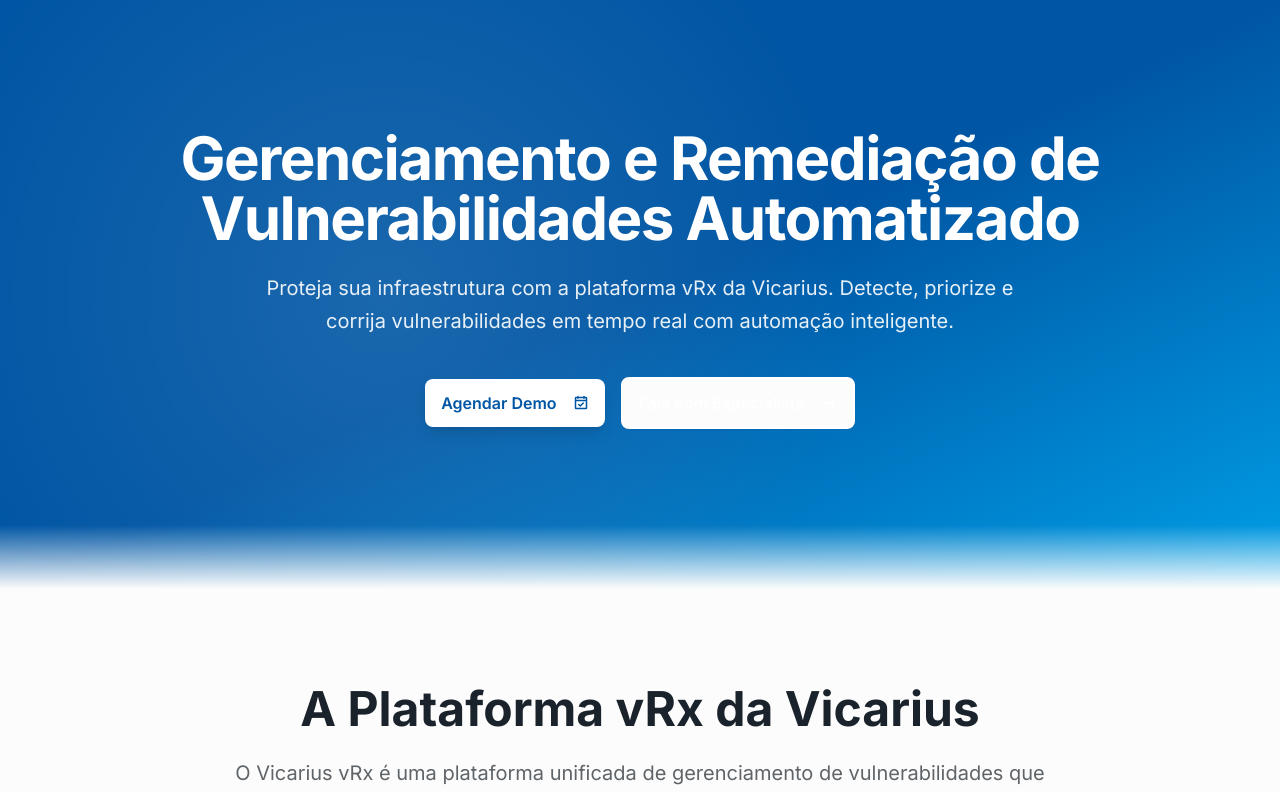
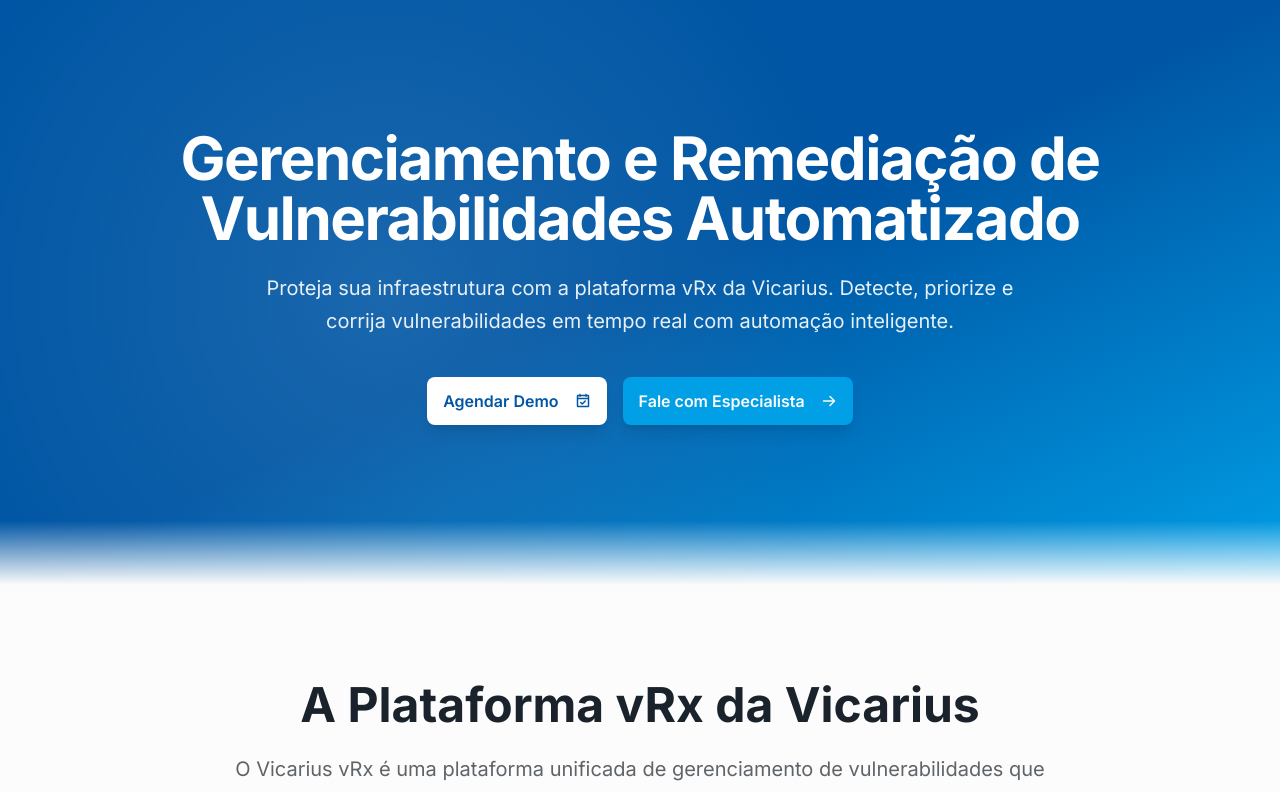
Before and after one commit to rafagual/pgina-vicarius-certu, a React (Vite) app: page / in a window 1280 px wide. Shown: the top 792 px of the page. Built offline with nearby package versions, Linux system fonts and the light colour scheme.

Commit message:
Generated by Spark: Ajuste a cor do "Fale com Especialista"

```diff
--- a/src/components/Hero.tsx
+++ b/src/components/Hero.tsx
@@ -41,9 +41,8 @@
                         </Button>
                         <Button
                             size="lg"
-                            variant="outline"
                             onClick={scrollToContact}
-                            className="border-2 border-white text-white hover:bg-white/10 text-base font-semibold px-8 py-6"
+                            className="bg-accent text-accent-foreground hover:bg-accent/90 text-base font-semibold px-8 py-6 shadow-lg hover:shadow-xl transition-all"
                         >
                             Fale com Especialista
                             <ArrowRight className="ml-2" weight="bold" />
```
